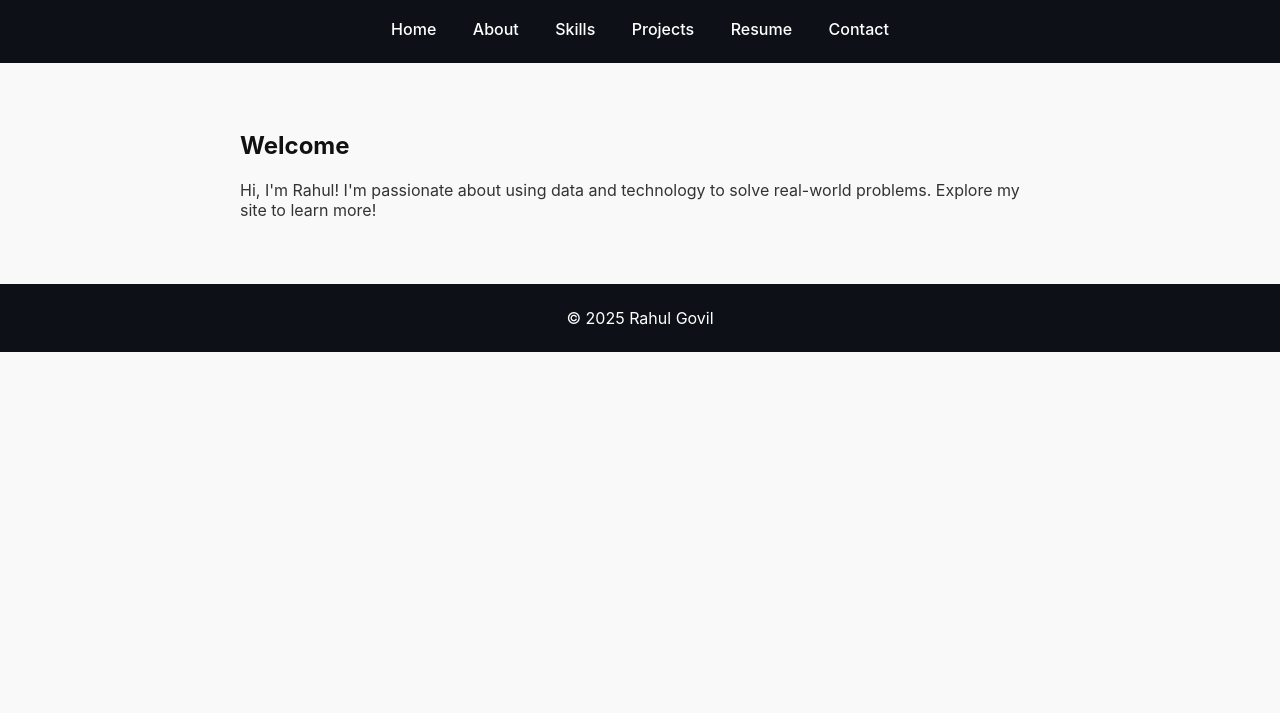
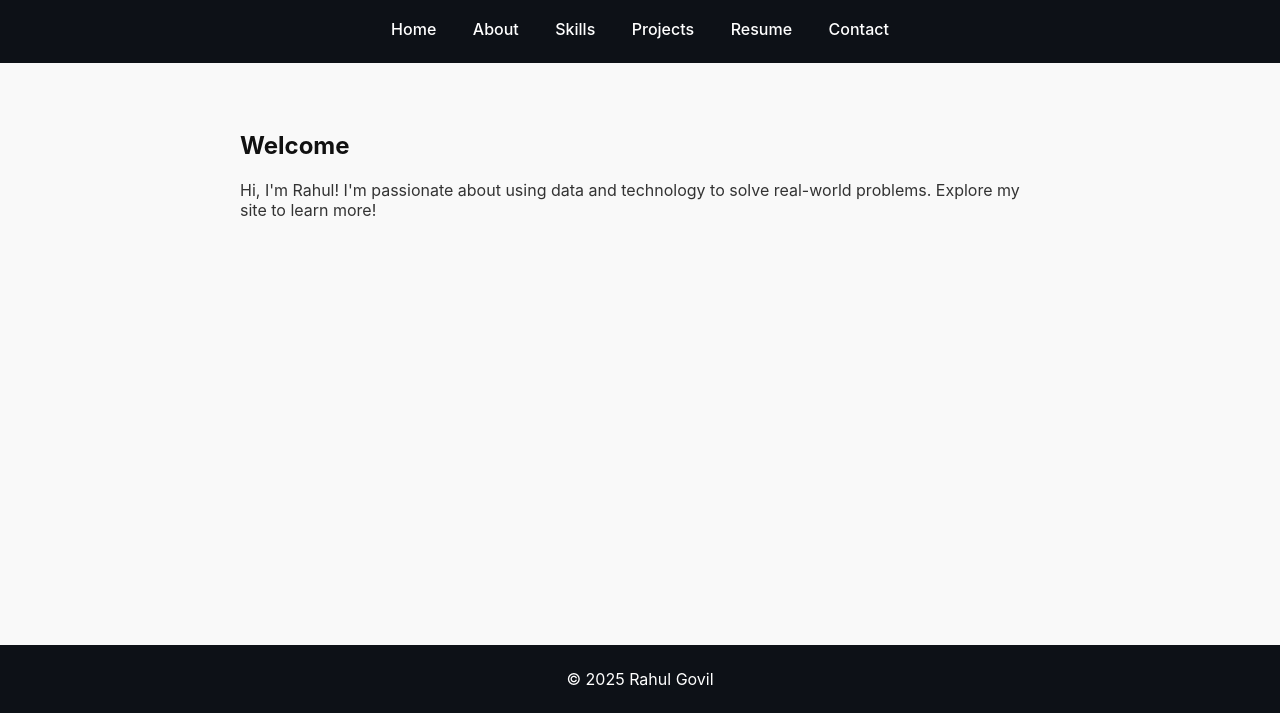
Before and after one commit to govrahul/govrahul.github.io, a plain HTML site: page index.html in a window 1280 px wide. Shown: the part 87-800 px from the top of the page. Drawn offline with Linux system fonts and the light colour scheme.

Commit message:
Page Fill

```diff
--- a/style.css
+++ b/style.css
@@ -1,30 +1,52 @@
 /* style.css */
+
+/* Ensure full height layout */
+html, body {
+  height: 100%;
+  margin: 0;
+  padding: 0;
+}
+
+/* Flex layout to push footer down */
 body {
+  display: flex;
+  flex-direction: column;
+  min-height: 100vh;
+
   font-family: 'Inter', sans-serif;
-  margin: 0;
   background: #f9f9f9;
   color: #333;
 }
+
+/* Header & Footer styling */
 header, footer {
   background: #0d1117;
   color: white;
   padding: 1.5rem;
   text-align: center;
 }
+
+/* Navigation links */
 nav a {
   margin: 0 1rem;
   color: white;
   text-decoration: none;
   font-weight: 500;
 }
+
 nav a:hover {
   text-decoration: underline;
 }
+
+/* Main content expands to fill vertical space */
 main {
+  flex: 1;
   max-width: 800px;
   margin: 2rem auto;
   padding: 1rem;
 }
+
+/* Heading styles */
 h1, h2 {
   color: #111;
 }
```
